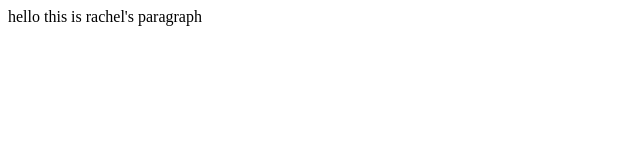
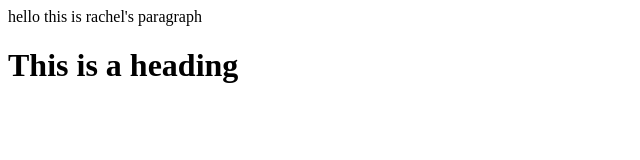
Before and after one commit to Rachelferns/localrepo, a plain HTML site: page index.html in a window 1280 px wide. Shown: the whole page, without its empty margins (0-640 px from the left). Drawn offline with Linux system fonts and the light colour scheme.

Commit message:
modified html

```diff
--- a/index.html
+++ b/index.html
@@ -1 +1,5 @@
 <p>hello this is rachel's paragraph</p>
+<div>
+    <h1>This is a heading</h1>
+
+</div>
```
